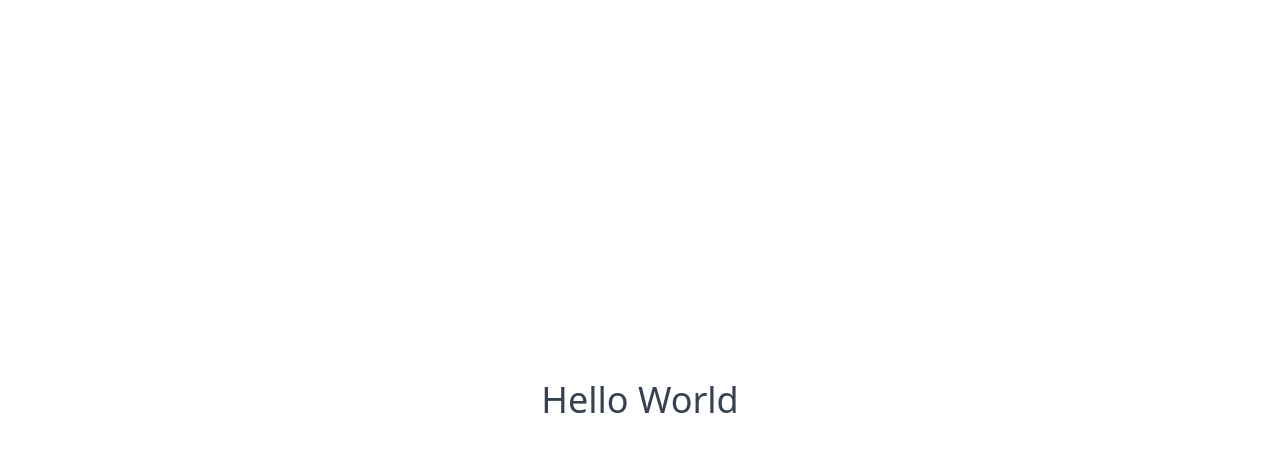
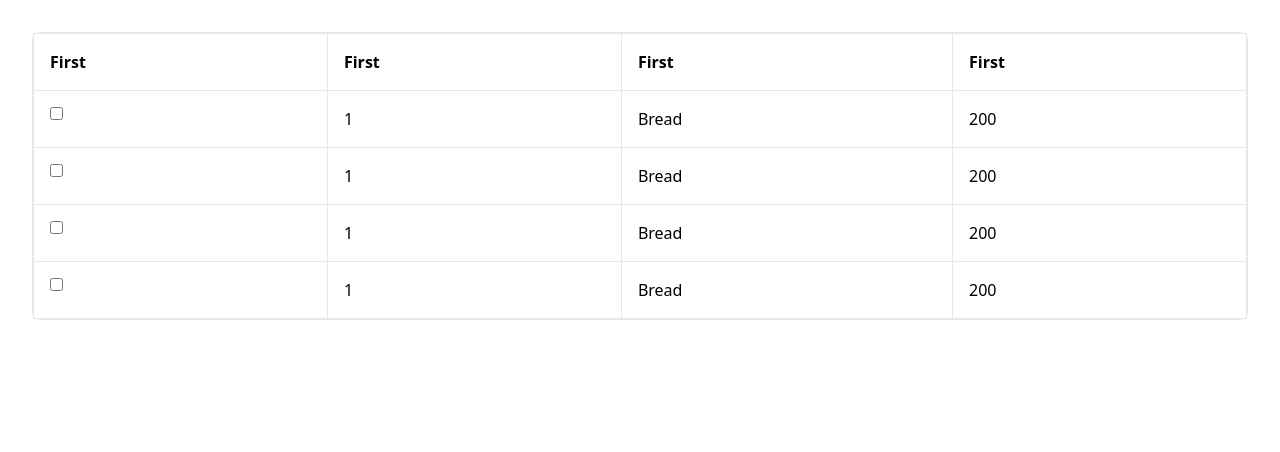
Before and after one commit to Asipita/fulfil-table, a React (Create React App) app: page / in a window 1280 px wide. Shown: the top 452 px of the page. Built offline with nearby package versions, Linux system fonts and the light colour scheme.

Commit message:
bootstraped a data-table component  with minimal styles

```diff
--- a/src/App.tsx
+++ b/src/App.tsx
@@ -1,7 +1,51 @@
+import { DataTable } from "./components";
+
+// TO-DO make sure no two IDs are the same
 function App() {
   return (
-    <div className='text-4xl text-gray-700 flex h-screen place-items-center place-content-center'>
-      Hello World
+    <div className='p-8'>
+      <DataTable
+        columns={[
+          {
+            id: "234",
+            label: "First",
+            isNumeric: false
+          },{
+            id: "234",
+            label: "First",
+            isNumeric: false
+          },{
+            id: "234",
+            label: "First",
+            isNumeric: true
+          },{
+            id: "234",
+            label: "First",
+            isNumeric: false
+          },
+        ]}
+        rows={[
+          {
+            id: "1",
+            product: "Bread",
+            price: 200
+          },{
+            id: "1",
+            product: "Bread",
+            price: 200
+          },{
+            id: "1",
+            product: "Bread",
+            price: 200
+          },{
+            id: "1",
+            product: "Bread",
+            price: 200
+          },
+        ]}
+        onRowClick={()=>alert("Row Clicked")}
+        onSelectionChange={()=>alert("Selection Changed")}
+      />
     </div>
   );
 }
--- /dev/null
+++ b/src/components/data-table/index.tsx
@@ -0,0 +1,47 @@
+import { ReactNode } from "react";
+
+interface IDataTableProps {
+  columns: Array<IColumnProps>;
+  rows: Array<IRowProps>;
+  onRowClick(): void;
+  onSelectionChange(): void;
+}
+
+interface IColumnProps {
+  id: string;
+  label: string;
+  isNumeric?: boolean;
+  width?: string;
+}
+
+interface IRowProps {
+  id: string;
+  product: ReactNode | number;
+  price: number;
+}
+
+export function DataTable(props: IDataTableProps) {
+  const { columns, rows, onRowClick, onSelectionChange } = props;
+
+  return (
+    <section className="border rounded-lg">
+      <table className="w-full">
+        <thead>
+          {columns.map((column: IColumnProps) => (
+            <th className="p-4 text-left border">{column.label}</th>
+          ))}
+        </thead>
+        <tbody>
+          {rows.map((row: IRowProps) => (
+            <tr key={row.id} onClick={onRowClick} className="border p-4">
+              <input type="checkbox" onChange={onSelectionChange} className="p-4 m-4 place-self-center"/>
+              {Object.values(row).map((entry) => (
+                <td className="p-4 border">{entry}</td>
+              ))}
+            </tr>
+          ))}
+        </tbody>
+      </table>
+    </section>
+  );
+}
--- /dev/null
+++ b/src/components/index.ts
@@ -0,0 +1 @@
+export * from "./data-table"
```
